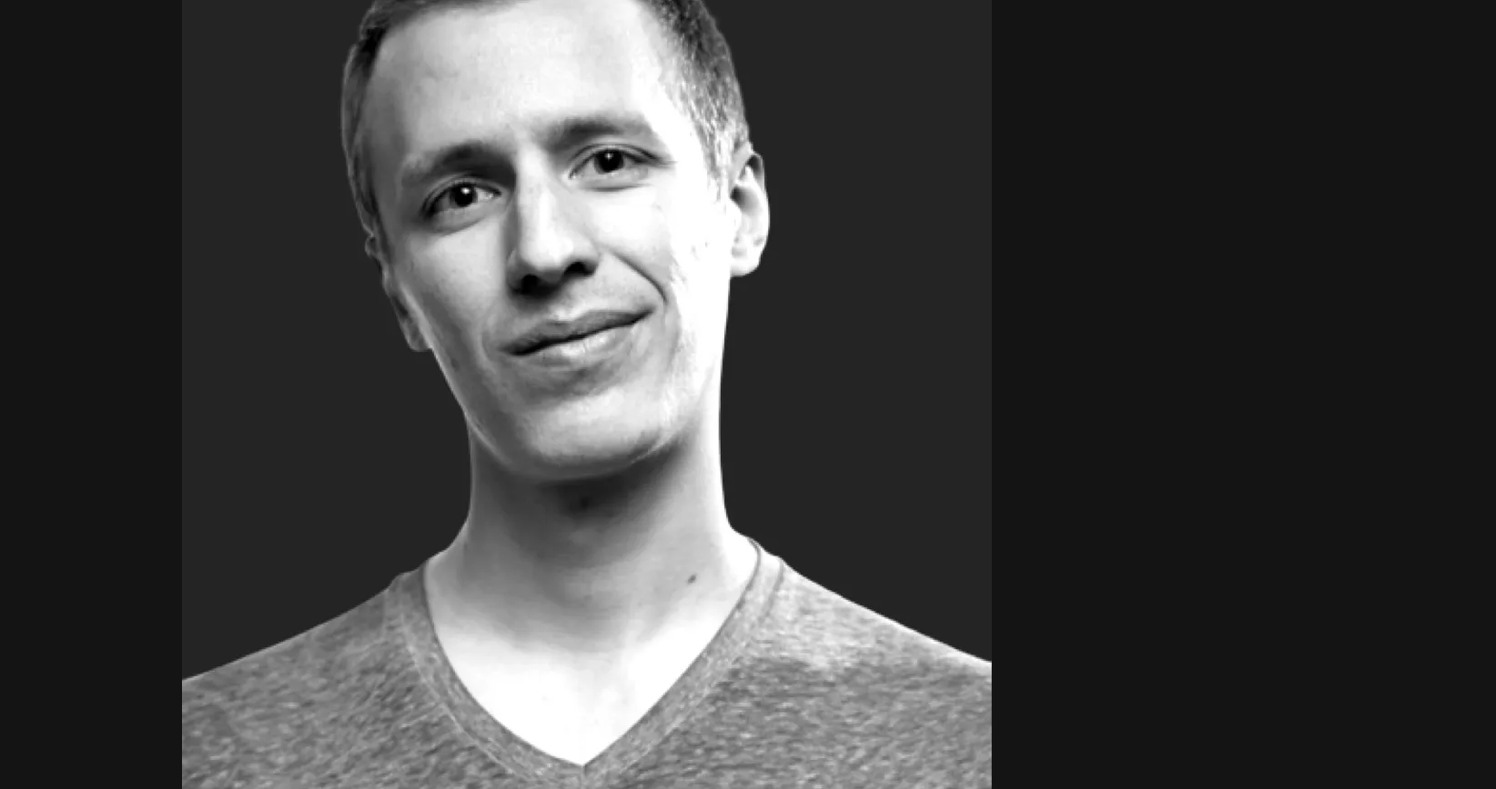
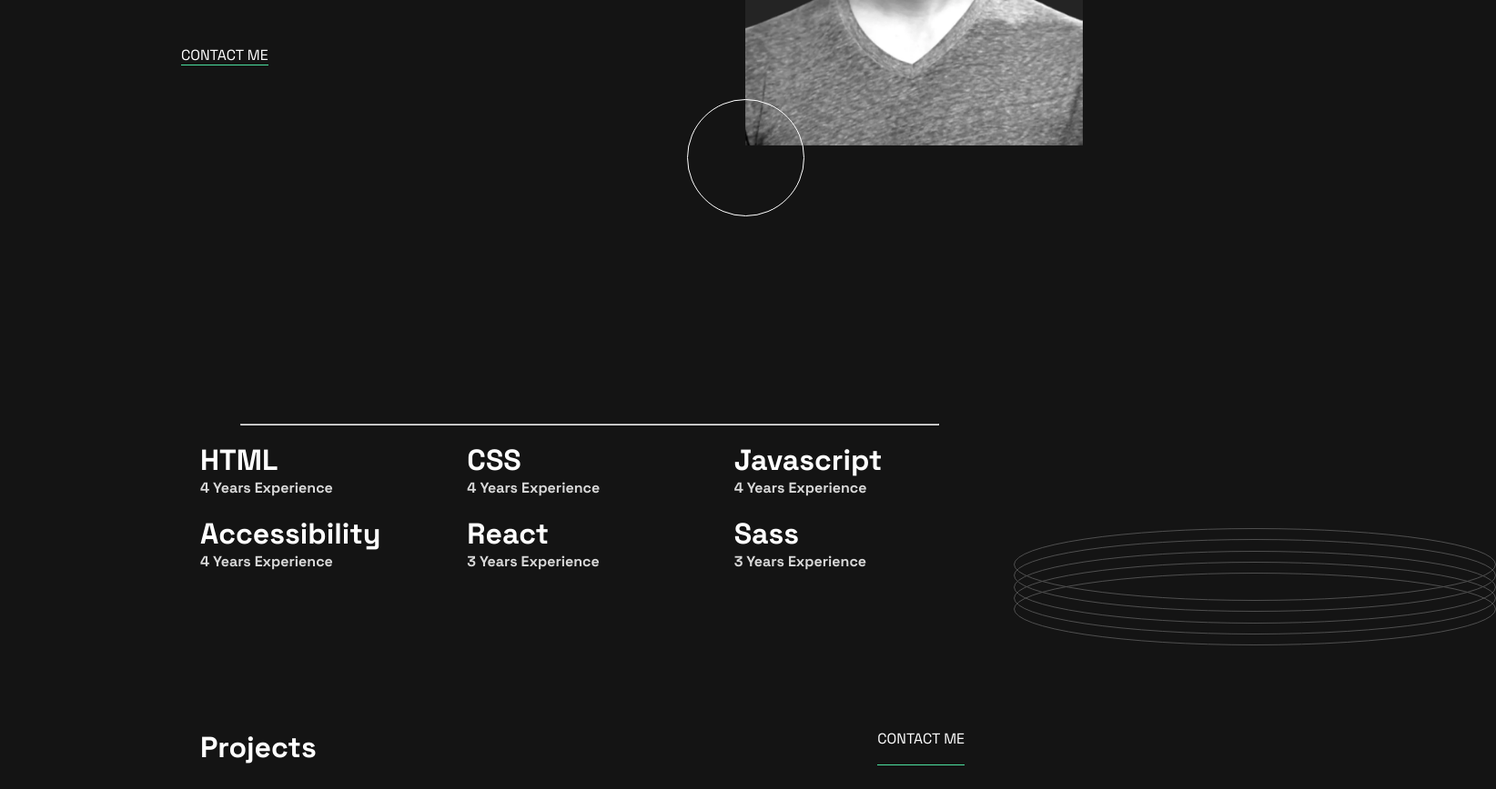
Before and after one commit to younesbaanise/adamkeyesportfolio, a plain HTML site: page index.html in a window 1280 px wide. Shown: the part 435-1303 px from the top of the page at 91% size, 1644 px wide, since content can reach past the window. Drawn offline with Linux system fonts and the light colour scheme.

Commit message:
Update index.html

```diff
--- a/index.html
+++ b/index.html
@@ -5,18 +5,13 @@
     <meta name="viewport" content="width=device-width, initial-scale=1.0">
     <title>Document</title>
     <link rel="stylesheet" href="style.css">
-    <!-- FONTSAWESOME -->
-    <script src="https://kit.fontawesome.com/1c915bbe01.js" crossorigin="anonymous"></script>
-    <!-- FONTSAWESOME -->
-    <!-- goooglefonts -->
     <link rel="preconnect" href="https://fonts.googleapis.com">
     <link rel="preconnect" href="https://fonts.gstatic.com" crossorigin>
     <link href="https://fonts.googleapis.com/css2?family=Space+Grotesk:wght@300;400;500;600;700&display=swap" rel="stylesheet">
-    <!-- goooglefonts -->
 </head>
 <body>
     <div class="main">
-        <div class="wrapper">
+        <div class="parent">
                 <header>
                     <div class="logo">
                         <h2>adamkeyes</h2>
@@ -29,44 +24,47 @@
                     </ul>
                 </header>
                 <div class="prof"><img src="./images/image-profile-desktop.webp" alt=""></div>
+                <div class="circle"><img src="./images/pattern-circle.svg" alt=""></div>
+                <div class="top-left"><img src="./images/pattern-rings.svg" alt=""></div>
                 <div class="container">
                     <h1>Nice to meet you! <br> I'm <span>Adam Keyes</span>.</h1>
                     <p>Based in the UK, I'm a front-end developer <br> passionate about building accessible web apps <br> that users love.</p>
                     <a href="#CONTACT_ME">CONTACT ME</a>
                 </div>
             <hr>
-            <div class="languages">
-                <div class="language">
+            <div class="skills">
+                <div class="skills-tech">
                     <h1>HTML</h1>
                     <h4>4 Years Experience</h4>
                 </div>
-                <div class="language">
+                <div class="skills-tech">
                     <h1>CSS</h1>
                     <h4>4 Years Experience</h4>
                 </div>
-                <div class="language">
+                <div class="skills-tech">
                     <h1>Javascript</h1>
                     <h4>4 Years Experience</h4>
                 </div>
-                <div class="language">
+                <div class="skills-tech">
                     <h1>Accessibility</h1>
                     <h4>4 Years Experience</h4>
                 </div>
-                <div class="language">
+                <div class="skills-tech">
                     <h1>React</h1>
                     <h4>3 Years Experience</h4>
                 </div>
-                <div class="language">
+                <div class="skills-tech">
                     <h1>Sass</h1>
                     <h4>3 Years Experience</h4>
                 </div>
             </div>
+            <div class="left-image"><img src="./images/pattern-rings.svg" alt=""></div>
             <div class="projects">
                 <div class="head">
                     <h1>Projects</h1>
                     <a href="#CONTACT_ME">CONTACT ME</a>
                 </div>
-                <div class="containe">
+                <div class="child">
                     <div class="project">
                         <img src="./images/thumbnail-project-1-large.webp" alt="">
                         <h2>DESIGN PORTFOLIO</h2>
@@ -121,6 +119,7 @@
                     </div>
                 </div>
             </div>
+            <div class="back">
                 <div class="contact">
                     <div class="left">
                         <h1>Contact</h1>
@@ -131,7 +130,7 @@
                     <div class="right">
                         <input type="text" name="Name" id="Name" placeholder="NAME">
                         <input type="email" name="email" id="email" placeholder="EMAIL">
-                    <input type="text" name="message" id="message" placeholder="message" text-aria="300px">
+                        <textarea name="message" id="" cols="40" rows="3" placeholder="MESSAGE"></textarea>
                         <a href="#SEND_MESSAGE">SEND MESSAGE</a>
                     </div>
                     </div>
@@ -150,5 +149,6 @@
                 </div>
             </div>
         </div>
+    </div>
 </body>
 </html>
```
Lines whose indentation alone changed are shown as unchanged.
